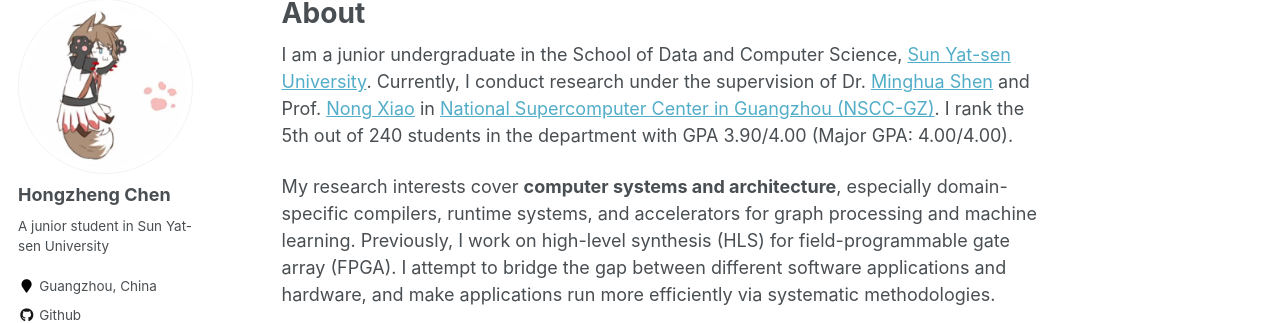
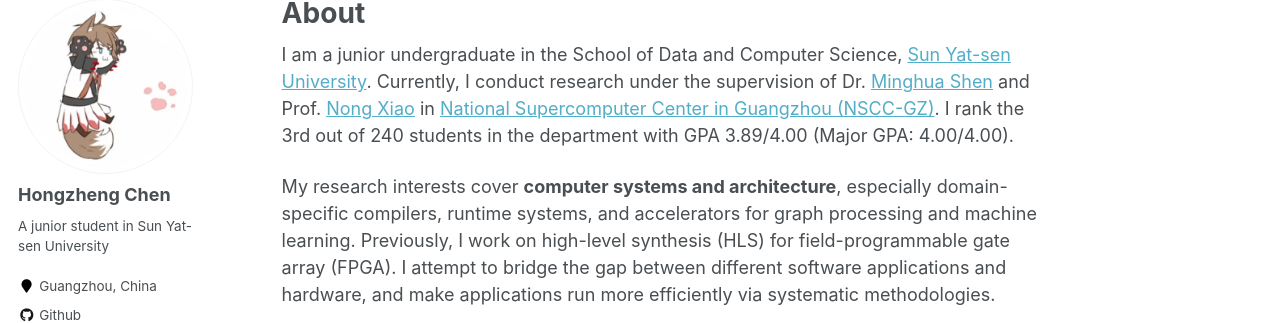
Before and after one commit to Ewenwan/chhzh123.github.io, a Jekyll site: the page built from _pages/about.md, in a window 1280 px wide and 900 px high. Shown: the part 119-442 px from the top of the window. Built offline with Jekyll 4.4.1, drawn with Linux system fonts in a browser that asks for light colours; formulas are drawn with MathJax 3.

Commit message:
[about] Update ranking

```diff
--- a/_pages/about.md
+++ b/_pages/about.md
@@ -8,7 +8,7 @@
   - /about.html
 ---
 
-I am a junior undergraduate in the School of Data and Computer Science, [Sun Yat-sen University](http://www.sysu.edu.cn/2012/en/index.htm). Currently, I conduct research under the supervision of Dr. [Minghua Shen](https://ceca.pku.edu.cn/people/alumni_postgrad/class2017g/1206157.htm) and Prof. [Nong Xiao](http://sdcs.sysu.edu.cn/content/2484) in [National Supercomputer Center in Guangzhou (NSCC-GZ)](http://en.nscc-gz.cn/index.html). I rank the 5th out of 240 students in the department with GPA 3.90/4.00 (Major GPA: 4.00/4.00).
+I am a junior undergraduate in the School of Data and Computer Science, [Sun Yat-sen University](http://www.sysu.edu.cn/2012/en/index.htm). Currently, I conduct research under the supervision of Dr. [Minghua Shen](https://ceca.pku.edu.cn/people/alumni_postgrad/class2017g/1206157.htm) and Prof. [Nong Xiao](http://sdcs.sysu.edu.cn/content/2484) in [National Supercomputer Center in Guangzhou (NSCC-GZ)](http://en.nscc-gz.cn/index.html). I rank the 3rd out of 240 students in the department with GPA 3.89/4.00 (Major GPA: 4.00/4.00).
 
 My research interests cover **computer systems and architecture**, especially domain-specific compilers, runtime systems, and accelerators for graph processing and machine learning. Previously, I work on high-level synthesis (HLS) for field-programmable gate array (FPGA). I attempt to bridge the gap between different software applications and hardware, and make applications run more efficiently via systematic methodologies.
 
```
Also changed, not shown: 1 other file.
